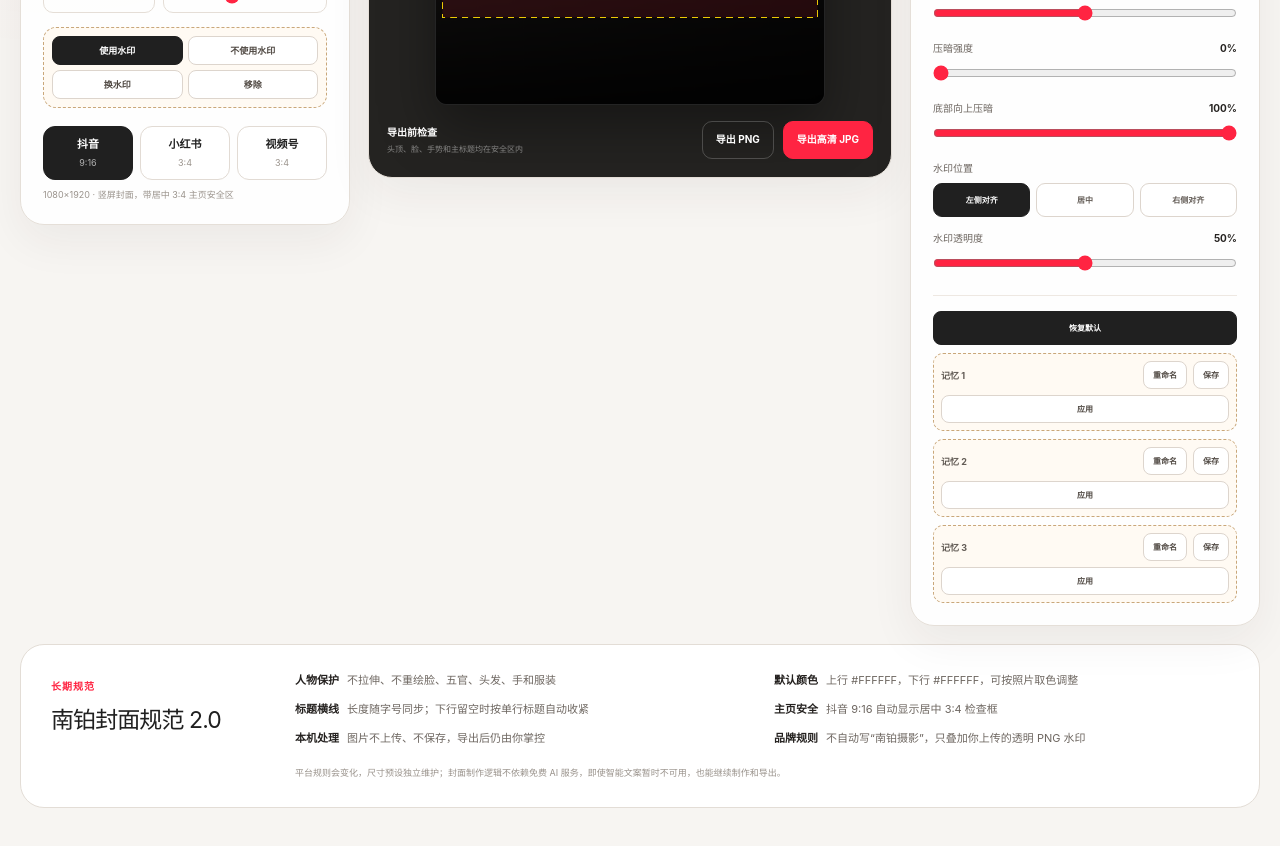
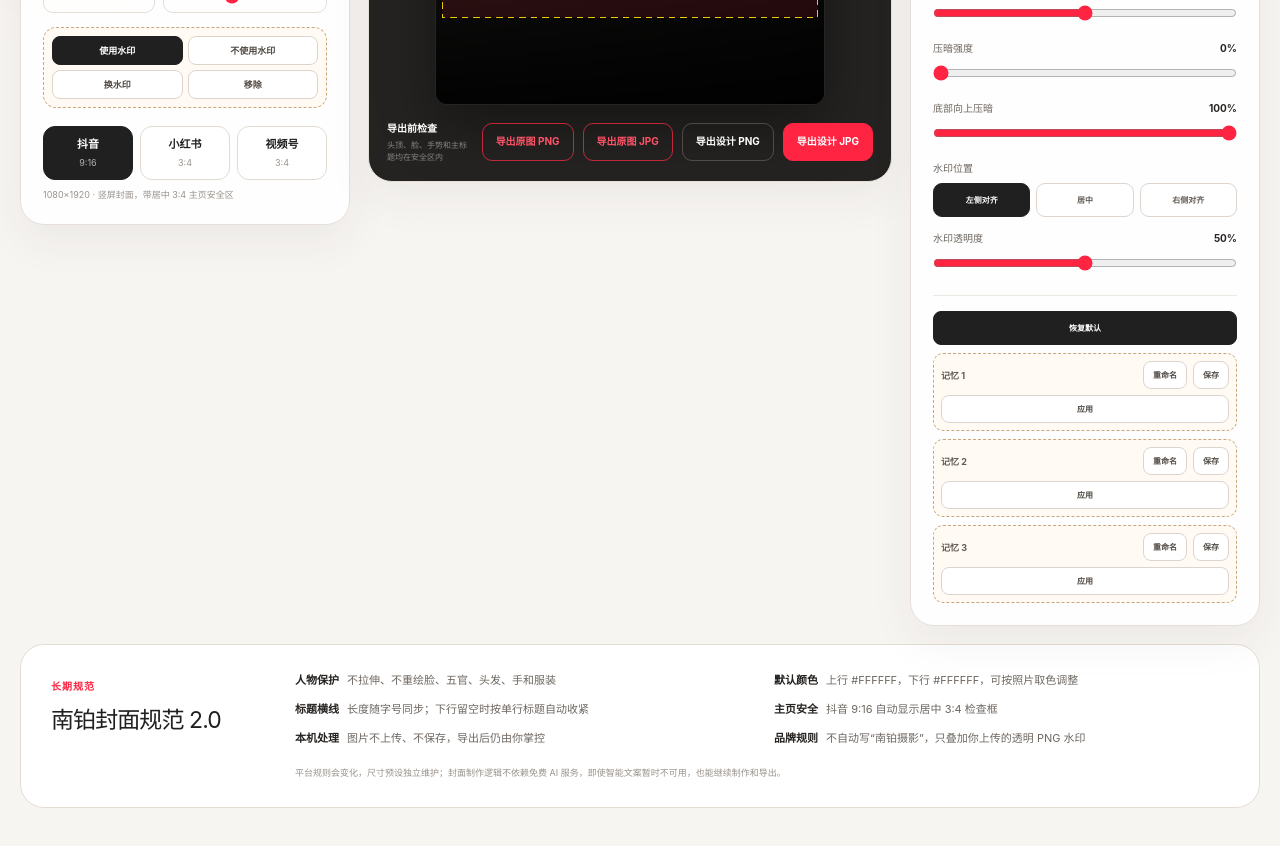
Before and after one commit to wdmm630202/nbo-cover-copy, a Next.js app: page /cover in a window 1280 px wide. Shown: the part 940-1786 px from the top of the page. Built offline with nearby package versions, Linux system fonts and the light colour scheme.

Commit message:
add clean photo exports

```diff
--- a/app/cover/CoverStudio.tsx
+++ b/app/cover/CoverStudio.tsx
@@ -122,6 +122,7 @@ function drawCover(
   preset: PlatformPreset,
   includeGuide: boolean,
   outputSize?: { width: number; height: number },
+  photoOnly = false,
 ) {
   const context = canvas.getContext("2d");
   if (!context) return;
@@ -159,12 +160,13 @@ function drawCover(
     context.fillText("上传照片后在这里预览", width / 2, height / 2);
   }
 
-  drawTemplateShade(context, settings.templateId, width, height, settings.shade, settings.bottomShade);
-  drawTemplateText(context, settings, width, height, watermark);
+  if (!photoOnly) {
+    drawTemplateShade(context, settings.templateId, width, height, settings.shade, settings.bottomShade);
+    drawTemplateText(context, settings, width, height, watermark);
+    if (watermark) drawWatermark(context, watermark, settings, width, height);
+  }
 
-  if (watermark) drawWatermark(context, watermark, settings, width, height);
-
-  if (includeGuide && settings.showSafeArea && preset.id === "douyin") {
+  if (!photoOnly && includeGuide && settings.showSafeArea && preset.id === "douyin") {
     const safeHeight = width / 3 * 4;
     const safeTop = (height - safeHeight) / 2;
     context.save();
@@ -742,7 +744,7 @@ export default function CoverStudio() {
     }
   }, [image, preset, settings, watermark]);
 
-  const buildExportAsset = useCallback(async (format: "jpeg" | "png"): Promise<ExportAsset | null> => {
+  const buildExportAsset = useCallback(async (format: "jpeg" | "png", photoOnly = false): Promise<ExportAsset | null> => {
     if (!image) return null;
     const sourceRatio = image.naturalWidth / image.naturalHeight;
     const targetRatio = preset.width / preset.height;
@@ -753,7 +755,7 @@ export default function CoverStudio() {
     const toBlob = (quality?: number) => new Promise<Blob | null>((resolve) => exportCanvas.toBlob(resolve, `image/${format}`, quality));
     const maxBytes = 19.9 * 1024 * 1024;
     let quality = format === "jpeg" ? 0.98 : undefined;
-    drawCover(exportCanvas, image, settings.watermarkEnabled ? watermark : null, settings, preset, false, outputSize);
+    drawCover(exportCanvas, image, settings.watermarkEnabled ? watermark : null, settings, preset, false, outputSize, photoOnly);
     let blob = await toBlob(quality);
     while (blob && blob.size > maxBytes && format === "jpeg" && (quality ?? 0) > 0.56) {
       quality = Math.max(0.56, (quality ?? 0.98) - 0.07);
@@ -762,7 +764,7 @@ export default function CoverStudio() {
     while (blob && blob.size > maxBytes && outputSize.width > 320) {
       const ratio = Math.min(0.94, Math.sqrt(maxBytes / blob.size) * 0.98);
       outputSize = { width: Math.max(320, Math.round(outputSize.width * ratio)), height: Math.max(1, Math.round(outputSize.height * ratio)) };
-      drawCover(exportCanvas, image, settings.watermarkEnabled ? watermark : null, settings, preset, false, outputSize);
+      drawCover(exportCanvas, image, settings.watermarkEnabled ? watermark : null, settings, preset, false, outputSize, photoOnly);
       blob = await toBlob(quality);
     }
     if (!blob) return null;
@@ -960,13 +962,21 @@ export default function CoverStudio() {
     nextWatermark.src = url;
   }, []);
 
-  const exportCover = async (format: "jpeg" | "png") => {
+  const exportCover = async (format: "jpeg" | "png", photoOnly = false) => {
     if (!image || !canvasRef.current) {
       setNotice("请先上传一张照片");
       return;
     }
-    const asset = exportCacheRef.current[format];
-    if (!asset) {
+    let asset = photoOnly ? null : exportCacheRef.current[format];
+    if (photoOnly) {
+      setNotice(`正在生成无文字、无水印的${format === "png" ? " PNG" : " JPG"}…`);
+      try {
+        asset = await buildExportAsset(format, true);
+      } catch {
+        asset = null;
+      }
+      if (!asset) return setNotice("原图生成没有完成，请重新上传照片后再试");
+    } else if (!asset) {
       setExportReady((current) => ({ ...current, [format]: false }));
       setNotice(`正在生成原图尺寸 ${format === "png" ? "PNG" : "JPG"}，完成后请再点一次`);
       let prepared: ExportAsset | null = null;
@@ -980,7 +990,7 @@ export default function CoverStudio() {
       return setNotice(prepared ? "原图尺寸文件已准备完成，请再次点击导出" : "这次生成没有完成，请重新上传照片后再试");
     }
     const safeName = fileName.replace(/\.[^.]+$/, "") || "南铂封面";
-    const exportName = `${safeName}_${preset.label}_${preset.ratio.replace(":", "x")}_${formatExportTimestamp()}.${format === "png" ? "png" : "jpg"}`;
+    const exportName = `${safeName}_${photoOnly ? "原图" : "设计"}_${preset.label}_${preset.ratio.replace(":", "x")}_${formatExportTimestamp()}.${format === "png" ? "png" : "jpg"}`;
     const namedAsset = { ...asset, file: new File([asset.blob], exportName, { type: asset.blob.type }) };
     const isMobile = /iP(?:hone|ad|od)|Android/i.test(navigator.userAgent);
     if (isMobile) {
@@ -1235,11 +1245,13 @@ export default function CoverStudio() {
               <strong>导出前检查</strong>
               <span>头顶、脸、手势和主标题均在安全区内</span>
             </div>
+            <button type="button" className="export-original" onClick={() => exportCover("png", true)}>导出原图 PNG</button>
+            <button type="button" className="export-original" onClick={() => exportCover("jpeg", true)}>导出原图 JPG</button>
             <button type="button" className="export-secondary" disabled={Boolean(image) && !exportReady.png} onClick={() => exportCover("png")}>
-              {image && !exportReady.png ? "准备中…" : "导出 PNG"}
+              {image && !exportReady.png ? "准备中…" : "导出设计 PNG"}
             </button>
             <button type="button" className="export-primary" disabled={Boolean(image) && !exportReady.jpeg} onClick={() => exportCover("jpeg")}>
-              {image && !exportReady.jpeg ? "准备中…" : "导出高清 JPG"}
+              {image && !exportReady.jpeg ? "准备中…" : "导出设计 JPG"}
             </button>
           </div>
         </section>
--- a/app/globals.css
+++ b/app/globals.css
@@ -792,7 +792,7 @@ body {
 .studio-export-row {
   margin-top: 16px;
   display: grid;
-  grid-template-columns: 1fr auto auto;
+  grid-template-columns: 1fr repeat(4, auto);
   gap: 9px;
   align-items: center;
 }
@@ -829,6 +829,12 @@ body {
   border: 1px solid rgba(255, 255, 255, .2);
   background: transparent;
   color: #fff;
+}
+
+.export-original {
+  border: 1px solid rgba(255, 45, 70, .72);
+  background: transparent;
+  color: #ff5368;
 }
 
 .export-primary {
```
Also changed, not shown: 4 other files (tests, documents, lock files or other folders).
